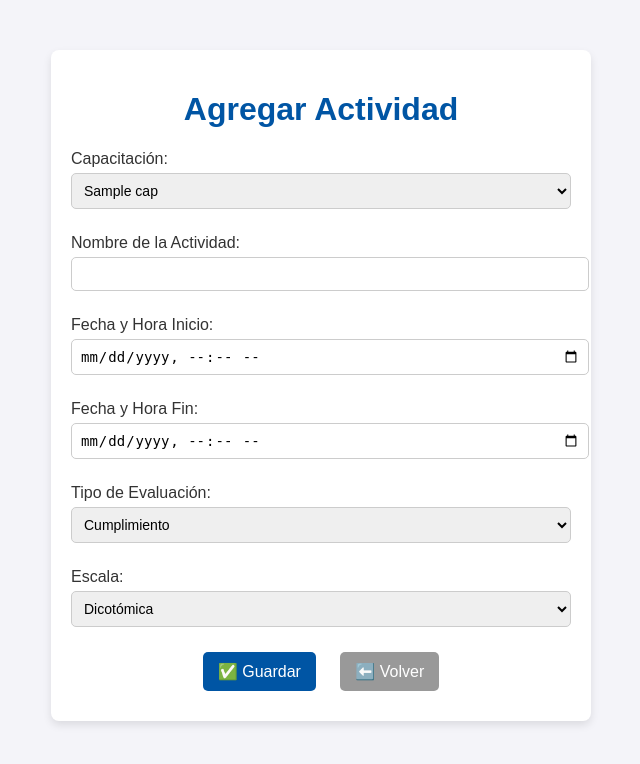
After one commit to OnassisV/gestion-capacitaciones, a Flask app: template templates/add_actividad.html in a window 1280 px wide. The commit adds this page. Shown: the top 764 px of the page, without its empty margins (319-959 px from the left). Run offline with Flask 3, Linux system fonts and the light colour scheme; the template is opened without the code that fills it: most values are stand-ins (such as "Sample title", 1, 10 or a date in 2020).

Commit message:
Mejora en el diseño de formularios de agregar capacitaciones y actividades

```diff
--- a/static/css/styles.css
+++ b/static/css/styles.css
@@ -3,6 +3,36 @@ body {
     background-color: #f4f4f9;
     color: #333;
     text-align: center;
+    margin: 0;
+    padding: 0;
+}
+
+h1 {
+    color: #0055A4;
+}
+
+.form-container {
+    max-width: 500px;
+    margin: 50px auto;
+    padding: 20px;
+    background-color: white;
+    border-radius: 8px;
+    box-shadow: 0 4px 8px rgba(0, 0, 0, 0.1);
+}
+
+form label {
+    display: block;
+    margin: 10px 0 5px;
+    text-align: left;
+}
+
+form input, form select {
+    width: 100%;
+    padding: 8px;
+    margin-bottom: 15px;
+    border: 1px solid #ccc;
+    border-radius: 5px;
+    font-size: 14px;
 }
 
 button {
@@ -20,31 +50,10 @@ button:hover {
     background-color: #003366;
 }
 
-table {
-    width: 80%;
-    margin: 20px auto;
-    border-collapse: collapse;
+button[type="button"] {
+    background-color: #999;
 }
 
-th, td {
-    padding: 10px;
-    border: 1px solid #ddd;
-    text-align: center;
+button[type="button"]:hover {
+    background-color: #666;
 }
-
-th {
-    background-color: #0055A4;
-    color: white;
-}
-
-.btn-logout {
-    background-color: red;
-    color: white;
-    padding: 5px 10px;
-    border-radius: 5px;
-    text-decoration: none;
-}
-
-.btn-logout:hover {
-    background-color: darkred;
-}
--- /dev/null
+++ b/templates/add_actividad.html
@@ -0,0 +1,45 @@
+<!DOCTYPE html>
+<html lang="es">
+<head>
+    <meta charset="UTF-8">
+    <title>Agregar Actividad</title>
+    <link rel="stylesheet" href="{{ url_for('static', filename='css/styles.css') }}">
+</head>
+<body>
+    <div class="form-container">
+        <h1>Agregar Actividad</h1>
+        <form method="POST">
+            <label for="id_capacitacion">Capacitación:</label>
+            <select id="id_capacitacion" name="id_capacitacion">
+                {% for cap in capacitaciones %}
+                    <option value="{{ cap.id_capacitacion }}">{{ cap.nombre }}</option>
+                {% endfor %}
+            </select><br>
+
+            <label for="nombre_actividad">Nombre de la Actividad:</label>
+            <input type="text" id="nombre_actividad" name="nombre_actividad" required><br>
+
+            <label for="fecha_inicio">Fecha y Hora Inicio:</label>
+            <input type="datetime-local" id="fecha_inicio" name="fecha_inicio" required><br>
+
+            <label for="fecha_fin">Fecha y Hora Fin:</label>
+            <input type="datetime-local" id="fecha_fin" name="fecha_fin" required><br>
+
+            <label for="tipo_evaluacion">Tipo de Evaluación:</label>
+            <select id="tipo_evaluacion" name="tipo_evaluacion">
+                <option value="Cumplimiento">Cumplimiento</option>
+                <option value="Nota">Nota</option>
+            </select><br>
+
+            <label for="escala">Escala:</label>
+            <select id="escala" name="escala">
+                <option value="Dicotómica">Dicotómica</option>
+                <option value="Vigesimal">Vigesimal</option>
+            </select><br>
+
+            <button type="submit">✅ Guardar</button>
+            <button type="button" onclick="location.href='{{ url_for('actividades') }}'">⬅️ Volver</button>
+        </form>
+    </div>
+</body>
+</html>
```
Also changed, not shown: templates/add_actividades.html (deleted, +0 -24 lines), templates/add_capacitacion.html (+30 -8 lines).
